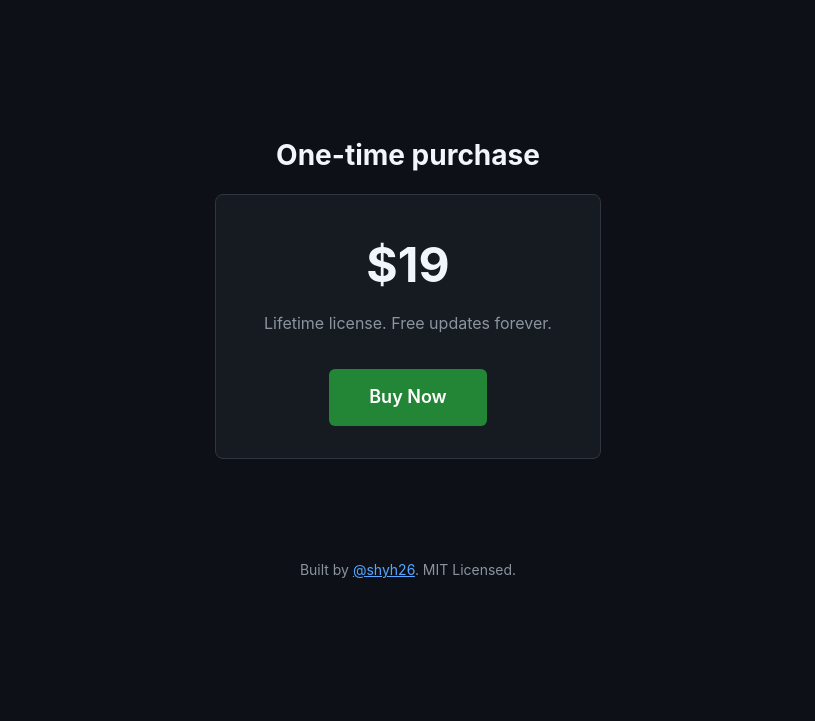
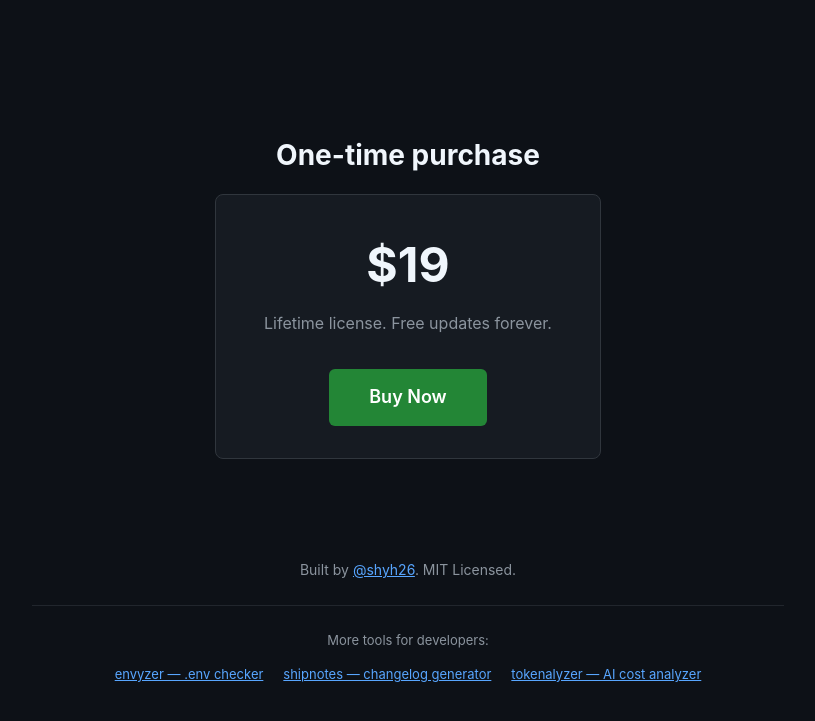
Before and after one commit to shyh26/pingbot, a plain HTML site: page pages/index.html in a window 1280 px wide. Shown: the part 1564-2285 px from the top of the page, without its empty margins (232-1047 px from the left). Before the commit the page ends 2201 px from the top, so only its background shows below. Drawn offline with Linux system fonts and the light colour scheme.

Commit message:
Add cross-promotion footer linking to other products

```diff
--- a/pages/index.html
+++ b/pages/index.html
@@ -176,6 +176,12 @@ curl -X POST https://your-host/ping/daily-backup
 <footer>
   <div class="container">
     <p>Built by <a href="https://github.com/shyh26" style="color:#58a6ff">@shyh26</a>. MIT Licensed.</p>
+    <div style="margin-top:24px;border-top:1px solid #21262d;padding-top:24px">
+      <p style="color:#8b949e;font-size:13px;margin-bottom:12px">More tools for developers:</p>
+      <a href="https://shyh26.github.io/envyzer/" style="color:#58a6ff;font-size:13px;margin:0 8px">envyzer — .env checker</a>
+      <a href="https://shyh26.github.io/shipnotes/" style="color:#58a6ff;font-size:13px;margin:0 8px">shipnotes — changelog generator</a>
+      <a href="https://shyh26.github.io/tokenalyzer/" style="color:#58a6ff;font-size:13px;margin:0 8px">tokenalyzer — AI cost analyzer</a>
+    </div>
   </div>
 </footer>
 
```
